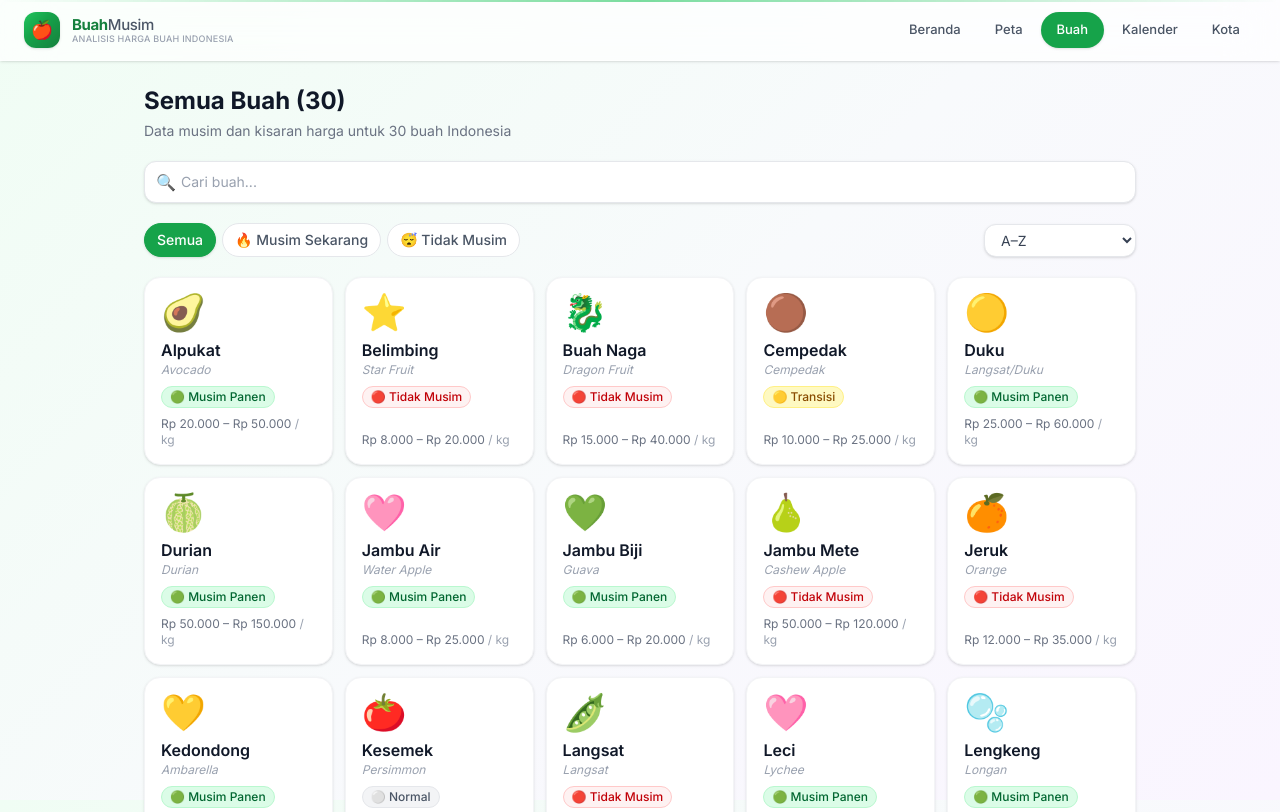
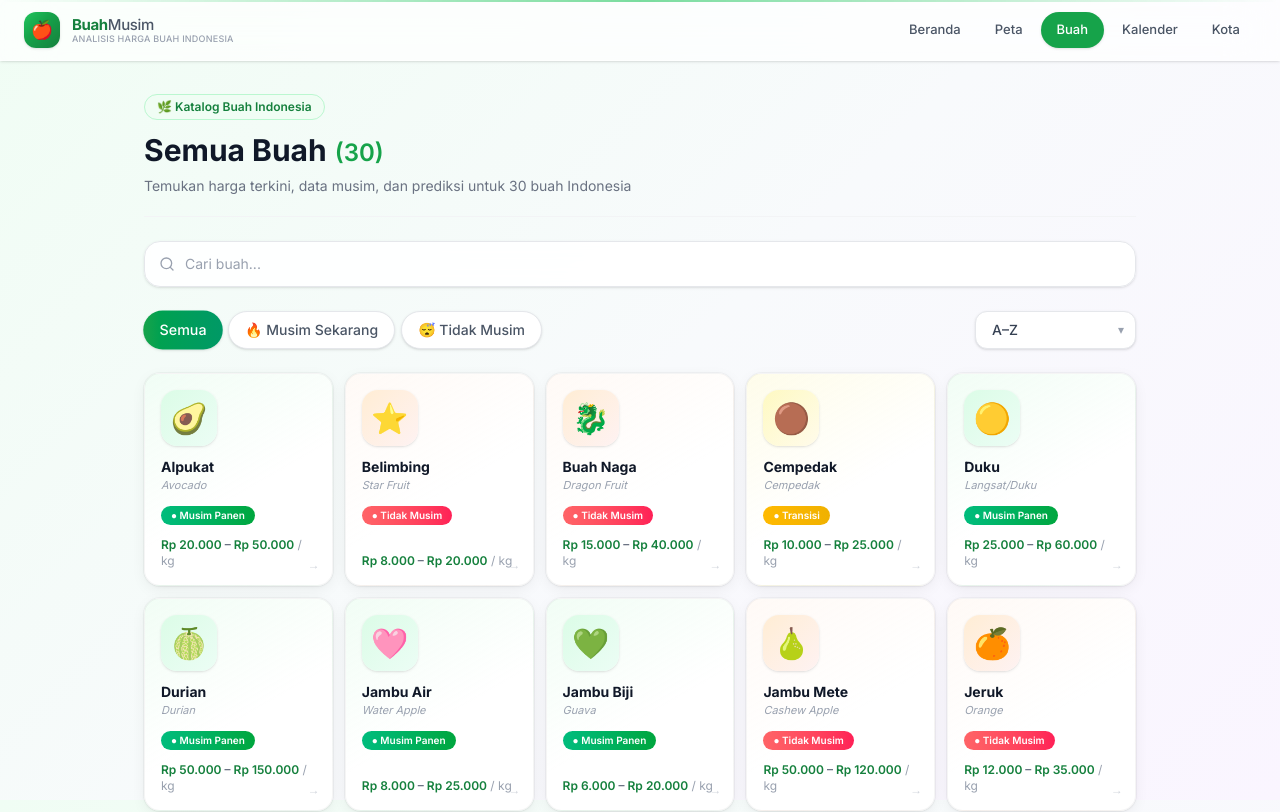
Before and after one commit to vaskoyudha/BuahMusim, a Next.js app in the folder apps/web/: page /buah in a window 1280 px wide. Shown: the top 812 px of the page. Built offline with nearby package versions, Linux system fonts and the light colour scheme.

Commit message:
feat(ui): premium fruit list page - gradient cards, season-tinted badges, polished search & filters

```diff
--- a/apps/web/app/buah/page.tsx
+++ b/apps/web/app/buah/page.tsx
@@ -12,10 +12,24 @@ import {
 // ── Season badge config ────────────────────────────────────────────────────────
 
 const SEASON_BADGE: Record<SeasonStatus, { label: string; cls: string }> = {
-  peak:       { label: '🟢 Musim Panen',  cls: 'bg-green-100 text-green-800 border-green-200' },
-  transition: { label: '🟡 Transisi',      cls: 'bg-yellow-100 text-yellow-800 border-yellow-200' },
-  normal:     { label: '⚪ Normal',         cls: 'bg-gray-100 text-gray-600 border-gray-200' },
-  off:        { label: '🔴 Tidak Musim',   cls: 'bg-red-50 text-red-700 border-red-200' },
+  peak:       { label: '● Musim Panen',  cls: 'bg-gradient-to-r from-emerald-500 to-green-600 text-white' },
+  transition: { label: '● Transisi',     cls: 'bg-gradient-to-r from-amber-400 to-yellow-500 text-white' },
+  normal:     { label: '● Normal',       cls: 'bg-gray-100 text-gray-500 border border-gray-200' },
+  off:        { label: '● Tidak Musim',  cls: 'bg-gradient-to-r from-red-400 to-rose-500 text-white' },
+};
+
+const SEASON_CARD_BG: Record<SeasonStatus, string> = {
+  peak:       'linear-gradient(150deg, rgba(240,253,244,0.9) 0%, #ffffff 55%)',
+  transition: 'linear-gradient(150deg, rgba(254,252,232,0.9) 0%, #ffffff 55%)',
+  normal:     'linear-gradient(150deg, rgba(248,250,252,0.9) 0%, #ffffff 55%)',
+  off:        'linear-gradient(150deg, rgba(255,249,245,0.9) 0%, #ffffff 55%)',
+};
+
+const SEASON_EMOJI_BG: Record<SeasonStatus, string> = {
+  peak:       'bg-gradient-to-br from-green-100 to-emerald-50',
+  transition: 'bg-gradient-to-br from-yellow-100 to-amber-50',
+  normal:     'bg-gradient-to-br from-gray-100 to-slate-50',
+  off:        'bg-gradient-to-br from-orange-100 to-red-50',
 };
 
 type FilterMode = 'all' | 'inSeason' | 'offSeason';
@@ -35,30 +49,47 @@ function FruitCard({ fruit, currentMonth1 }: FruitCardProps) {
   return (
     <Link
       href={`/buah/${fruit.id}`}
-      className="group bg-white rounded-2xl border border-gray-100 shadow-sm hover:shadow-md hover:border-primary-200 transition-all duration-200 p-4 flex flex-col gap-2"
+      className="card-premium group relative flex flex-col gap-3 p-4 overflow-hidden"
+      style={{ background: SEASON_CARD_BG[status] }}
     >
-      {/* Emoji */}
-      <span className="text-4xl leading-none">{fruit.emoji}</span>
+      {/* Emoji container */}
+      <div
+        className={`w-14 h-14 rounded-2xl flex items-center justify-center shadow-sm group-hover:scale-110 transition-transform duration-200 ${SEASON_EMOJI_BG[status]}`}
+      >
+        <span className="text-3xl leading-none">{fruit.emoji}</span>
+      </div>
 
       {/* Names */}
       <div>
-        <p className="font-semibold text-gray-900 group-hover:text-primary-700 transition-colors">
+        <p className="font-bold text-sm text-gray-900 group-hover:text-primary-700 transition-colors leading-tight">
           {fruit.nameId}
         </p>
-        <p className="text-xs text-gray-400 italic">{fruit.nameEn}</p>
+        <p className="text-[11px] text-gray-400 italic mt-0.5">{fruit.nameEn}</p>
       </div>
 
       {/* Season badge */}
-      <span className={`self-start inline-flex items-center text-xs font-medium px-2 py-0.5 rounded-full border ${badge.cls}`}>
+      <span
+        className={`self-start inline-flex items-center text-[10px] font-semibold px-2.5 py-0.5 rounded-full ${badge.cls}`}
+      >
         {badge.label}
       </span>
 
       {/* Price range */}
-      <p className="text-xs text-gray-500 mt-auto">
-        Rp {fruit.priceRange.low.toLocaleString('id-ID')} –{' '}
+      <p className="text-xs font-semibold text-gray-500 mt-auto">
+        <span className="text-primary-700">
+          Rp {fruit.priceRange.low.toLocaleString('id-ID')}
+        </span>
+        {' – '}
+        <span className="text-primary-700">
           Rp {fruit.priceRange.high.toLocaleString('id-ID')}
-        <span className="text-gray-400"> / kg</span>
+        </span>
+        <span className="text-gray-400 font-normal"> / kg</span>
       </p>
+
+      {/* Hover arrow */}
+      <span className="text-xs text-gray-300 group-hover:text-primary-400 transition-colors absolute bottom-3 right-3 select-none">
+        →
+      </span>
     </Link>
   );
 }
@@ -114,22 +145,36 @@ export default function BuahListPage() {
   ];
 
   return (
-    <div className="max-w-5xl mx-auto px-4 py-6 space-y-5">
+    <div className="max-w-5xl mx-auto px-4 py-8 space-y-6">
+
       {/* ── Header ── */}
-      <div>
-        <h1 className="text-2xl font-bold text-gray-900">Semua Buah ({FRUITS.length})</h1>
-        <p className="text-sm text-gray-500 mt-1">Data musim dan kisaran harga untuk 30 buah Indonesia</p>
+      <div className="border-b border-gray-100 pb-5">
+        <span className="inline-flex items-center gap-1.5 text-xs font-semibold text-primary-700 bg-primary-50 border border-primary-200 rounded-full px-3 py-1 mb-3">
+          🌿 Katalog Buah Indonesia
+        </span>
+        <h1 className="text-3xl font-bold text-gray-900 leading-tight">
+          Semua Buah
+          <span className="text-primary-600 ml-2 text-2xl font-semibold">({FRUITS.length})</span>
+        </h1>
+        <p className="text-sm text-gray-500 mt-1.5">
+          Temukan harga terkini, data musim, dan prediksi untuk 30 buah Indonesia
+        </p>
       </div>
 
       {/* ── Search ── */}
-      <div className="relative">
-        <span className="absolute left-3 top-1/2 -translate-y-1/2 text-gray-400 text-base">🔍</span>
+      <div className="relative bg-white/90 backdrop-blur-sm rounded-2xl overflow-hidden shadow-sm border border-gray-200 focus-within:border-primary-400 focus-within:ring-2 focus-within:ring-primary-100 transition-all duration-200">
+        <span className="absolute left-3.5 top-1/2 -translate-y-1/2 text-gray-400 text-sm pointer-events-none select-none">
+          <svg xmlns="http://www.w3.org/2000/svg" width="16" height="16" viewBox="0 0 24 24" fill="none" stroke="currentColor" strokeWidth="2" strokeLinecap="round" strokeLinejoin="round">
+            <circle cx="11" cy="11" r="8" />
+            <path d="m21 21-4.35-4.35" />
+          </svg>
+        </span>
         <input
           type="search"
           value={search}
           onChange={(e) => setSearch(e.target.value)}
           placeholder="Cari buah..."
-          className="w-full pl-9 pr-4 py-2.5 rounded-xl border border-gray-200 bg-white text-sm text-gray-800 placeholder-gray-400 focus:outline-none focus:ring-2 focus:ring-primary-400 focus:border-transparent shadow-sm"
+          className="bg-transparent border-none outline-none ring-0 focus:outline-none focus:ring-0 w-full pl-10 pr-4 py-3 text-sm text-gray-800 placeholder-gray-400"
         />
       </div>
 
@@ -142,10 +187,10 @@ export default function BuahListPage() {
               key={opt.value}
               type="button"
               onClick={() => setFilter(opt.value)}
-              className={`px-3 py-1.5 rounded-full text-sm font-medium border transition-colors ${
+              className={`px-4 py-2 rounded-full text-sm font-medium transition-all duration-200 ${
                 filter === opt.value
-                  ? 'bg-primary-600 text-white border-primary-600 shadow-sm'
-                  : 'bg-white text-gray-600 border-gray-200 hover:bg-gray-50'
+                  ? 'bg-gradient-to-r from-primary-600 to-emerald-600 text-white border-transparent shadow-sm scale-[1.02]'
+                  : 'bg-white text-gray-600 border border-gray-200 hover:border-primary-300 hover:text-primary-700 hover:bg-primary-50/50 shadow-sm'
               }`}
             >
               {opt.label}
@@ -154,22 +199,29 @@ export default function BuahListPage() {
         </div>
 
         {/* Sort select */}
+        <div className="relative">
           <select
             value={sort}
             onChange={(e) => setSort(e.target.value as SortMode)}
-          className="px-3 py-1.5 rounded-xl border border-gray-200 bg-white text-sm text-gray-700 focus:outline-none focus:ring-2 focus:ring-primary-400 shadow-sm"
+            className="pl-4 pr-9 py-2 rounded-xl border border-gray-200 bg-white text-sm text-gray-700 focus:outline-none focus:ring-2 focus:ring-primary-400 shadow-sm appearance-none cursor-pointer font-medium"
           >
             <option value="az">A–Z</option>
             <option value="priceLow">Harga Terendah</option>
             <option value="priceHigh">Harga Tertinggi</option>
           </select>
+          <span className="absolute right-3 top-1/2 -translate-y-1/2 text-gray-400 pointer-events-none text-xs select-none">
+            ▾
+          </span>
+        </div>
       </div>
 
       {/* ── Results count ── */}
       {(search || filter !== 'all') && (
-        <p className="text-xs text-gray-500">
+        <div>
+          <span className="bg-primary-50 text-primary-700 text-xs font-semibold px-3 py-1 rounded-full border border-primary-100">
             Menampilkan {displayFruits.length} dari {FRUITS.length} buah
-        </p>
+          </span>
+        </div>
       )}
 
       {/* ── Grid ── */}
@@ -180,13 +232,16 @@ export default function BuahListPage() {
           ))}
         </div>
       ) : (
-        <div className="py-16 text-center">
-          <p className="text-4xl mb-3">🔎</p>
-          <p className="text-gray-500 text-sm">Tidak ada buah yang cocok dengan pencarian.</p>
+        <div className="card-premium py-16 text-center">
+          <div className="w-16 h-16 rounded-full bg-primary-50 flex items-center justify-center mx-auto text-3xl mb-4">
+            🔎
+          </div>
+          <p className="text-gray-600 font-semibold mb-1">Tidak ada hasil</p>
+          <p className="text-gray-400 text-sm mb-4">Tidak ada buah yang cocok dengan pencarian.</p>
           <button
             type="button"
             onClick={() => { setSearch(''); setFilter('all'); }}
-            className="mt-3 text-primary-600 text-sm font-medium underline underline-offset-2"
+            className="bg-primary-600 text-white px-5 py-2 rounded-full text-sm font-medium hover:bg-primary-700 transition-colors"
           >
             Reset filter
           </button>
```
Lines whose indentation alone changed are shown as unchanged.
